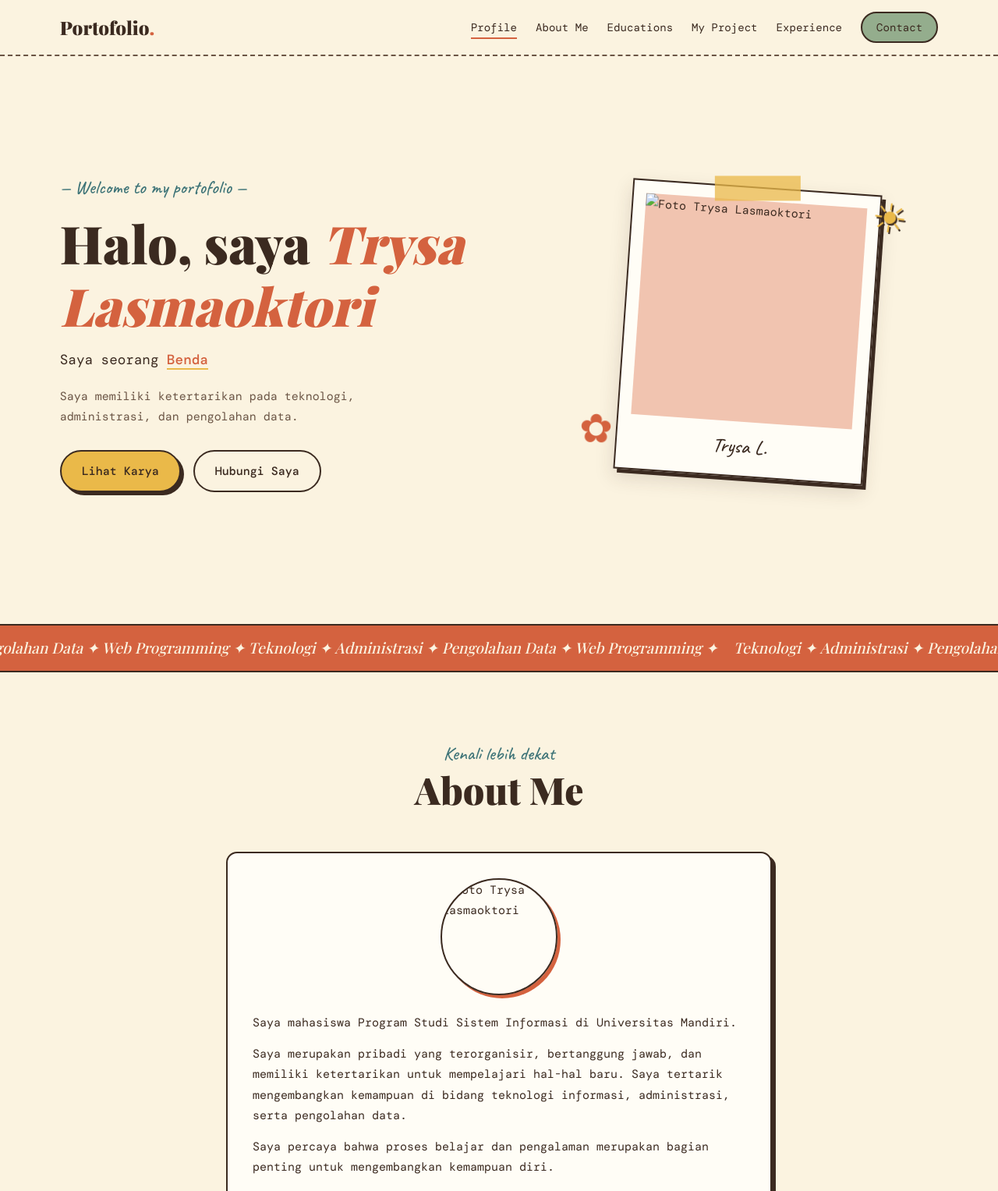
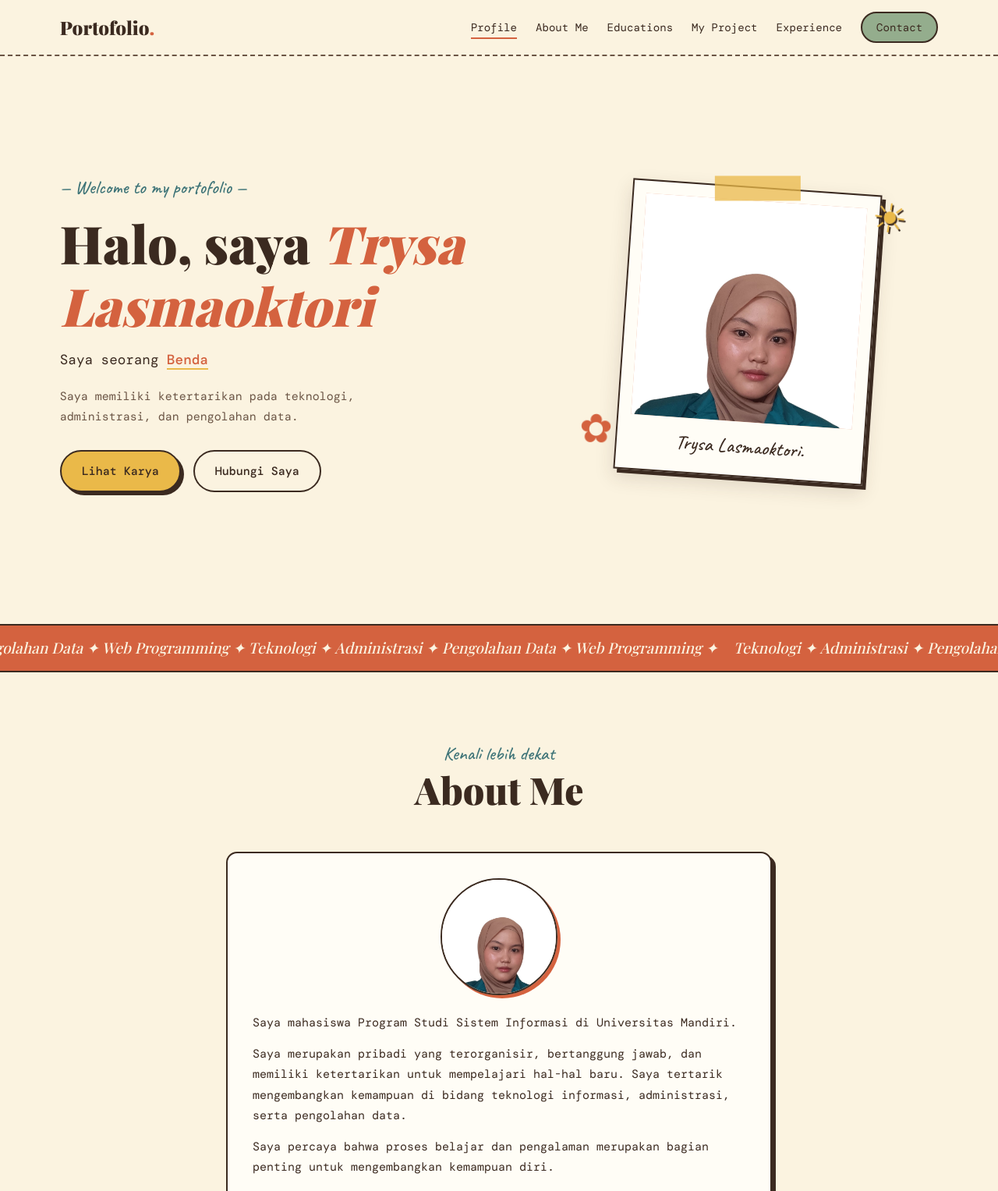
Before and after one commit to trysalasma1015-cyber/trysalasma1015-cyber.github.io, a plain HTML site: page index.html in a window 1280 px wide. Shown: the top 1527 px of the page at 78% size. Drawn offline with nearby package versions, Linux system fonts and the light colour scheme; a web font is replaced by a local one.

Commit message:
Update index.html

```diff
--- a/index.html
+++ b/index.html
@@ -40,8 +40,8 @@
 
       <div class="hero__photo reveal">
         <div class="polaroid">
-          <div class="polaroid__img"><img src="foto.jpg" alt="Foto Trysa Lasmaoktori" /></div>
-          <p class="polaroid__cap">Trysa L.</p>
+          <div class="polaroid__img"><img src="foto saya.jpeg" alt="Foto Trysa Lasmaoktori" /></div>
+          <p class="polaroid__cap">Trysa Lasmaoktori.</p>
           <div class="tape"></div>
         </div>
         <div class="sticker sticker--sun">☀</div>
@@ -60,7 +60,7 @@
       <h2 class="section__title reveal"><small>Kenali lebih dekat</small>About Me</h2>
       <div class="about reveal">
         <div class="about__card">
-          <div class="about__photo"><img src="foto.jpg" alt="Foto Trysa Lasmaoktori" /></div>
+          <div class="about__photo"><img src="foto saya.jpeg" alt="Foto Trysa Lasmaoktori" /></div>
           <p>Saya mahasiswa Program Studi Sistem Informasi di Universitas Mandiri.</p>
           <p>Saya merupakan pribadi yang terorganisir, bertanggung jawab, dan memiliki ketertarikan untuk mempelajari hal-hal baru. Saya tertarik mengembangkan kemampuan di bidang teknologi informasi, administrasi, serta pengolahan data.</p>
           <p>Saya percaya bahwa proses belajar dan pengalaman merupakan bagian penting untuk mengembangkan kemampuan diri.</p>
```
